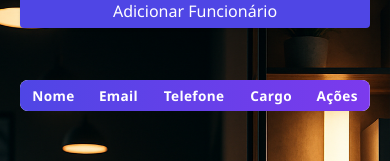
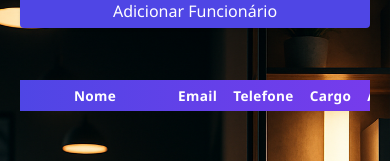
Before and after one commit to Guilhermeb166/lista-de-funcionarios, a React (Vite) app: page / in a window 390 px wide. Shown: the part 149-310 px from the top of the page. Built offline with nearby package versions, Linux system fonts and the light colour scheme.

Commit message:
tabela responsiva corretamente

```diff
--- a/src/App.module.css
+++ b/src/App.module.css
@@ -67,20 +67,19 @@ body.modalOpen {
 
 .tableWrapper {
   width: 100%;
-  display: flex;
-  justify-content: center;
+  overflow-x: auto;
+
 }
 
 .employeeTable {
-  width: 95%;
+   width: 100%;
   background: white;
-
-  max-width: 950px;
+  min-width: 700px;
+  max-width: 1050px;
   border-spacing: 0;
   border-collapse: separate;
-  border-radius: 8px;
+  margin: 0 auto;
   margin-top: 20px;
-  overflow: hidden;
   box-shadow: 0 10px 15px -3px rgba(0, 0, 0, 0.1), 0 4px 6px -2px rgba(0, 0, 0, 0.05);
 
 
@@ -89,6 +88,7 @@ body.modalOpen {
     text-align: center;
     letter-spacing: 0.025em;
     font-weight: 600;
+    white-space: nowrap;
   }
 
   & td {
@@ -96,6 +96,7 @@ body.modalOpen {
     border-bottom: 1px solid #d5d9dd;
     color: #4a5568;
     text-align: center;
+    white-space: nowrap;
   }
 
   & tr:last-child td {
@@ -177,19 +178,28 @@ thead {
 
   .tableWrapper {
     width: 100%;
-    overflow-x: auto;
   }
 
   .employeeTable {
-    width: 100%;
-    border-collapse: collapse;
+
+    min-width: 50px;
     font-size: 0.9rem;
+  }
+.employeeTable td:first-child {
+  padding-left: 16px;
+  text-align: left;
+}
+  .employeeTable th:first-child,
+  .employeeTable td:first-child {
+    min-width: 150px;
   }
 
   .employeeTable th,
   .employeeTable td {
     padding: 6px 8px;
     font-size: 0.85rem;
+    white-space: nowrap;
+
   }
 
   .actions {
```
